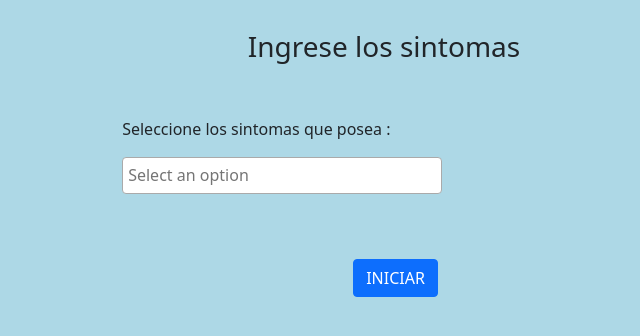
After one commit to DRLuis25/sistema_experto_clips, a Django app: page /sintomas in a window 1280 px wide. The commit adds this page. Shown: the top 336 px of the page, without its empty margins (256-896 px from the left). Run offline with Django 3.2, Linux system fonts and the light colour scheme; data that the repository does not hold is empty; some libraries are stand-ins or nearby versions.

Commit message:
implementación select multiple

```diff
--- a/app/models.py
+++ b/app/models.py
@@ -1,7 +1,11 @@
 from django.db import models
 
 
-class diagnostico(models.Model):
+class Sintoma(models.Model):
+    descripcion = models.CharField(max_length=100, unique=True)
+
+
+class Diagnostico(models.Model):
     name = models.CharField(max_length=150)
     email = models.CharField(max_length=150)
     age = models.IntegerField()
--- a/app/urls.py
+++ b/app/urls.py
@@ -19,4 +19,5 @@ from . import views
 urlpatterns = [
     path('admin/', admin.site.urls),
     path('', views.paginaIndex),
+    path('sintomas', views.procesarView, name='procesarView'),
 ]
--- a/app/views.py
+++ b/app/views.py
@@ -1,5 +1,6 @@
 from django.shortcuts import render
-from app.models import diagnostico
+from app.models import Diagnostico
+from app.models import Sintoma
 from django.contrib import messages
 import clips
 import os
@@ -19,9 +20,19 @@ def paginaIndex(request):
     env.load("reglas.clp")
     for rule in env.rules():
         print(rule)
-    return render(request, 'index.html')
+
+    return procesarView(request)
 
 
 def procesarView(request):
     ##Some code
-    return render(request, 'result.html')
+    if request.method == 'POST':
+        sint = request.POST.getlist('sintomas[]')
+        print(sint)
+        sintomas = Sintoma.objects.all()
+        print(sintomas)
+        return render(request, 'sintomas.html', {"sintomas": sintomas})
+    else:
+        sintomas = Sintoma.objects.all()
+        print(sintomas)
+        return render(request, 'sintomas.html', {"sintomas": sintomas})
--- /dev/null
+++ b/templates/sintomas.html
@@ -0,0 +1,77 @@
+<!DOCTYPE html>
+<html lang="en">
+<head>
+    <meta charset="UTF-8">
+    <meta name="viewport" content="width=device-width, initial-scale=1.0">
+    <meta http-equiv="X-UA-Compatible" content="ie=edge">
+
+    <link href="https://cdn.jsdelivr.net/npm/bootstrap@5.1.0/dist/css/bootstrap.min.css" rel="stylesheet" integrity="sha384-KyZXEAg3QhqLMpG8r+8fhAXLRk2vvoC2f3B09zVXn8CA5QIVfZOJ3BCsw2P0p/We" crossorigin="anonymous">
+    <script src="https://cdn.jsdelivr.net/npm/bootstrap@5.1.0/dist/js/bootstrap.bundle.min.js" integrity="sha384-U1DAWAznBHeqEIlVSCgzq+c9gqGAJn5c/t99JyeKa9xxaYpSvHU5awsuZVVFIhvj" crossorigin="anonymous"></script>
+    <link href="https://cdn.jsdelivr.net/npm/select2@4.1.0-rc.0/dist/css/select2.min.css" rel="stylesheet" />
+    <title>Sistema Experto</title>
+</head>
+<body style="background: lightblue">
+
+    <div style="text-align:center; margin-top: 30px">
+        <h3>Ingrese los sintomas</h3>
+    </div>
+    <!-- End Bread crumb -->
+
+    <!-- Container fluid  -->
+    <div class="container-fluid" style="padding-left: 25%">
+        <!-- Start Page Content -->
+
+        <!-- Container fluid  -->
+        <div class="container-fluid">
+            <!-- Start Page Content -->
+            <div class="row" style="justify-content: center">
+                <div class="col-lg-12 responsive-md-100">
+                        <form method="POST" action="{% url 'procesarView' %}">
+                            {% csrf_token %}
+                            <div class="card-body" style="padding-top: 2%; padding-bottom: 2%; padding-left: 5%">
+                                <div class="form-body">
+                                    <div class="row">
+
+                                        <div class="col-md-9" style="padding-top: 20px">
+                                            <div class="form-group row">
+                                                <label style="padding-top: 7px" class="control-label text-left col-md-12" for="sexo">
+                                                    Seleccione los sintomas que posea :
+                                                </label>
+                                                <p>
+                                                    <div class="col-md-12">
+                                                        <select style="width: 50%" class="js-example-basic-multiple" name="sintomas[]" multiple="multiple">
+                                                            {% for s in sintomas %}
+                                                                <option value='{{s.id}}'>{{s.descripcion}}</option>
+                                                            {% endfor %}
+                                                        </select>
+                                                    </div>
+                                                </p>
+                                            </div>
+                                        </div>
+                                    </div>
+                                </div>
+                            </div>
+                            <div style="padding-left: 30%; padding-top: 30px">
+                                <button type="submit" class="btn btn-primary btn"> <i class="fa fa-check"></i> INICIAR</button>
+                            </div>
+                    </form>
+                </div>
+            </div>
+        </div>
+    </div>
+    <!-- End Container fluid  -->
+
+    <!-- End PAge Content -->
+    </div>
+    <!-- End Container fluid  -->
+    <script src="https://code.jquery.com/jquery-3.6.0.min.js" integrity="sha256-/xUj+3OJU5yExlq6GSYGSHk7tPXikynS7ogEvDej/m4=" crossorigin="anonymous"></script>
+    <script src="https://cdn.jsdelivr.net/npm/select2@4.1.0-rc.0/dist/js/select2.min.js"></script>
+    <script>
+        $(document).ready(function() {
+            $('.js-example-basic-multiple').select2({
+                placeholder: 'Select an option'
+            });
+        });
+    </script>
+</body>
+</html>
```
Also changed, not shown: templates/index.html (+13 -2 lines), 1 other file.
